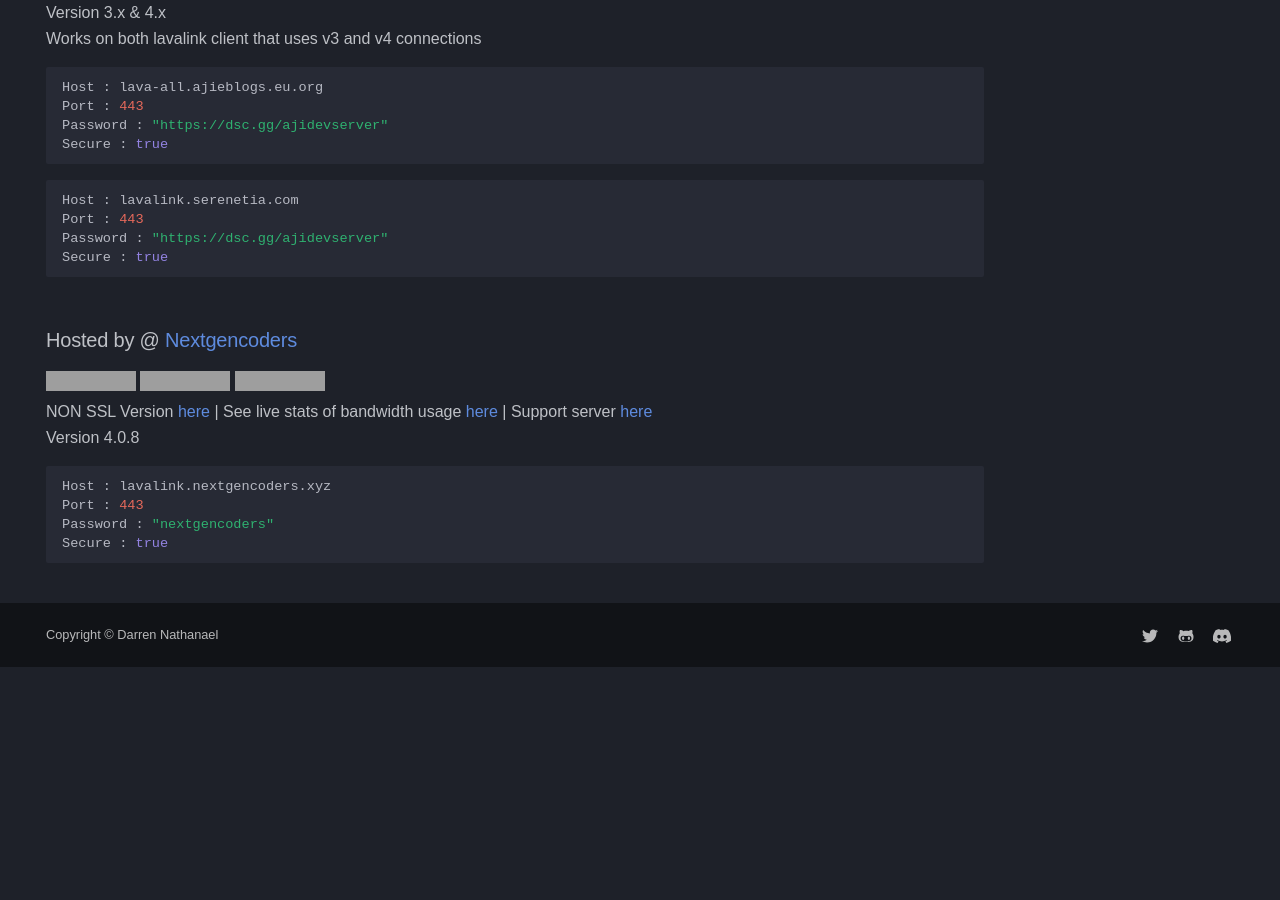
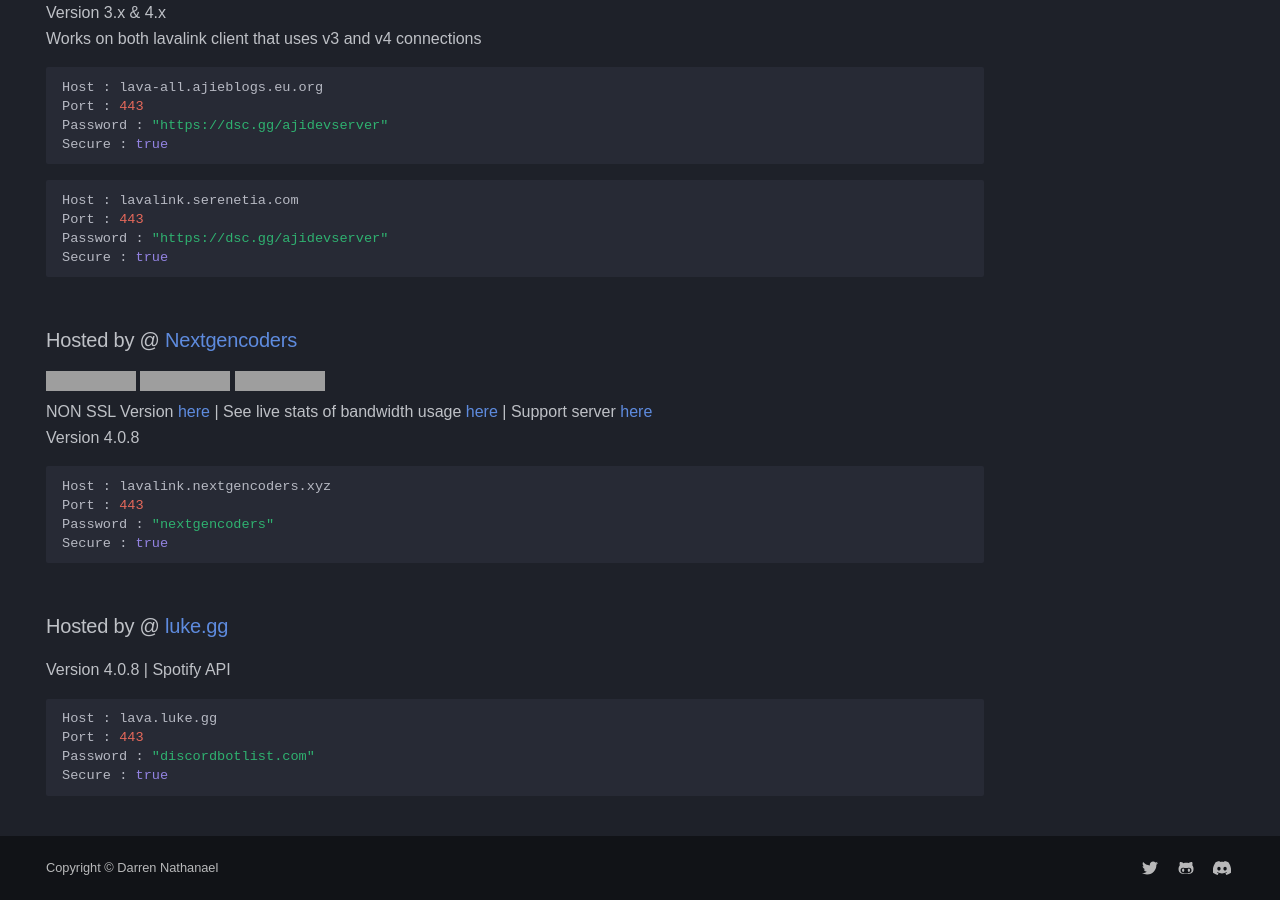
Before and after one commit to DarrenOfficial/lavalink-list, an MkDocs documentation site: the page built from docs/SSL/lavalink-with-ssl.md, in a window 1280 px wide and 900 px high, scrolled down 1032 px. Built offline with MkDocs 1.6.1 and Material for MkDocs 9.7.7, drawn with Linux system fonts in a browser that asks for light colours; some web fonts are replaced; comment, search, counter and statistics services are not loaded; a style sheet for code colours, icons or effects is not loaded; before the commit the page ends 1699 px from its top, so only the background shows below that; grey boxes are pictures that could not be loaded.

Commit message:
Add lava.luke.gg

````diff
--- a/docs/SSL/lavalink-with-ssl.md
+++ b/docs/SSL/lavalink-with-ssl.md
@@ -78,3 +78,12 @@ Port : 443
 Password : "nextgencoders"
 Secure : true
 ```
+
+### Hosted by @ [luke.gg](https://luke.gg)
+Version 4.0.8 | Spotify API
+```bash
+Host : lava.luke.gg
+Port : 443
+Password : "discordbotlist.com"
+Secure : true
+```
````
Also changed, not shown: docs/NoSSL/lavalink-without-ssl.md (+9 -0 lines).
